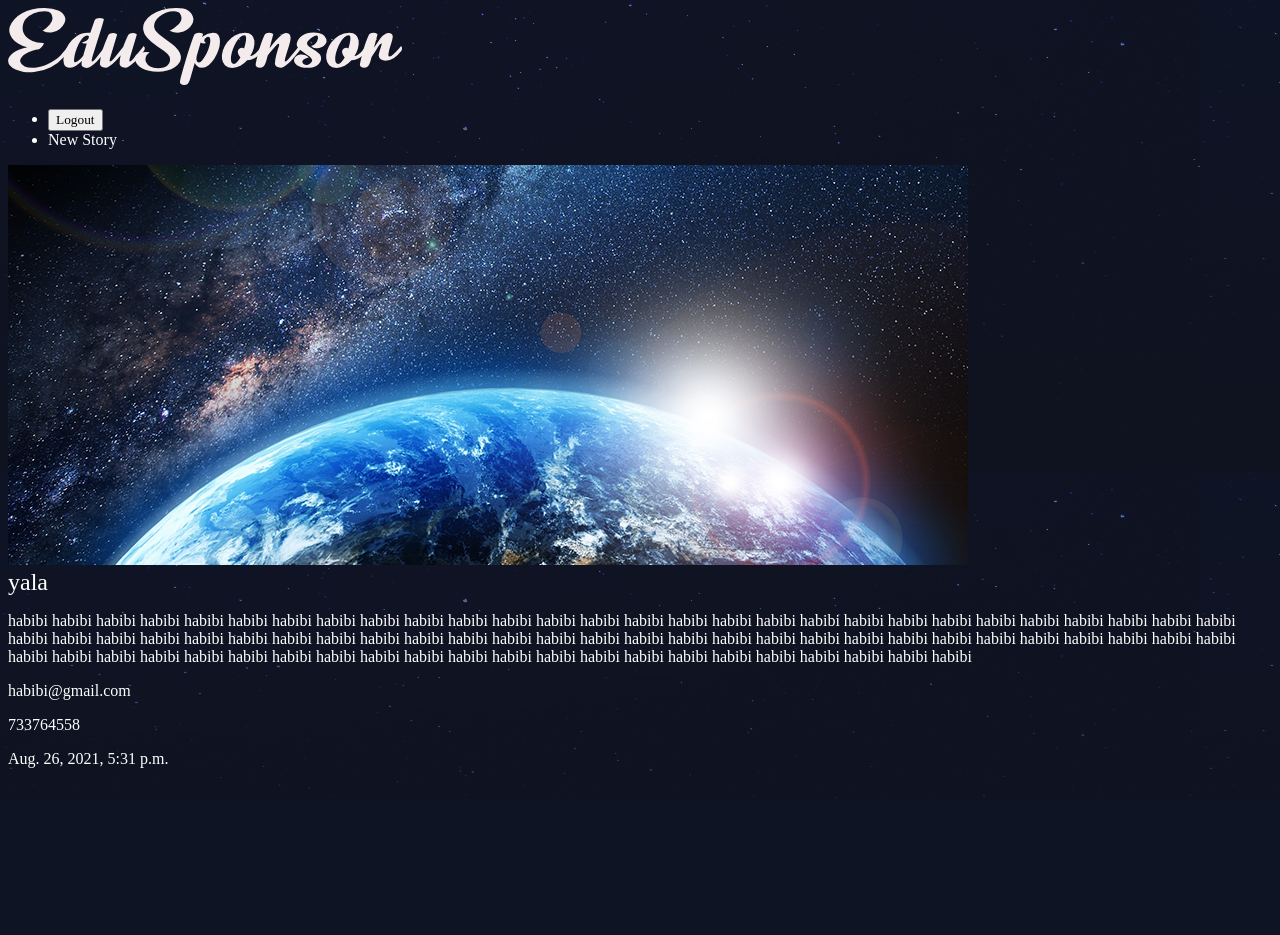
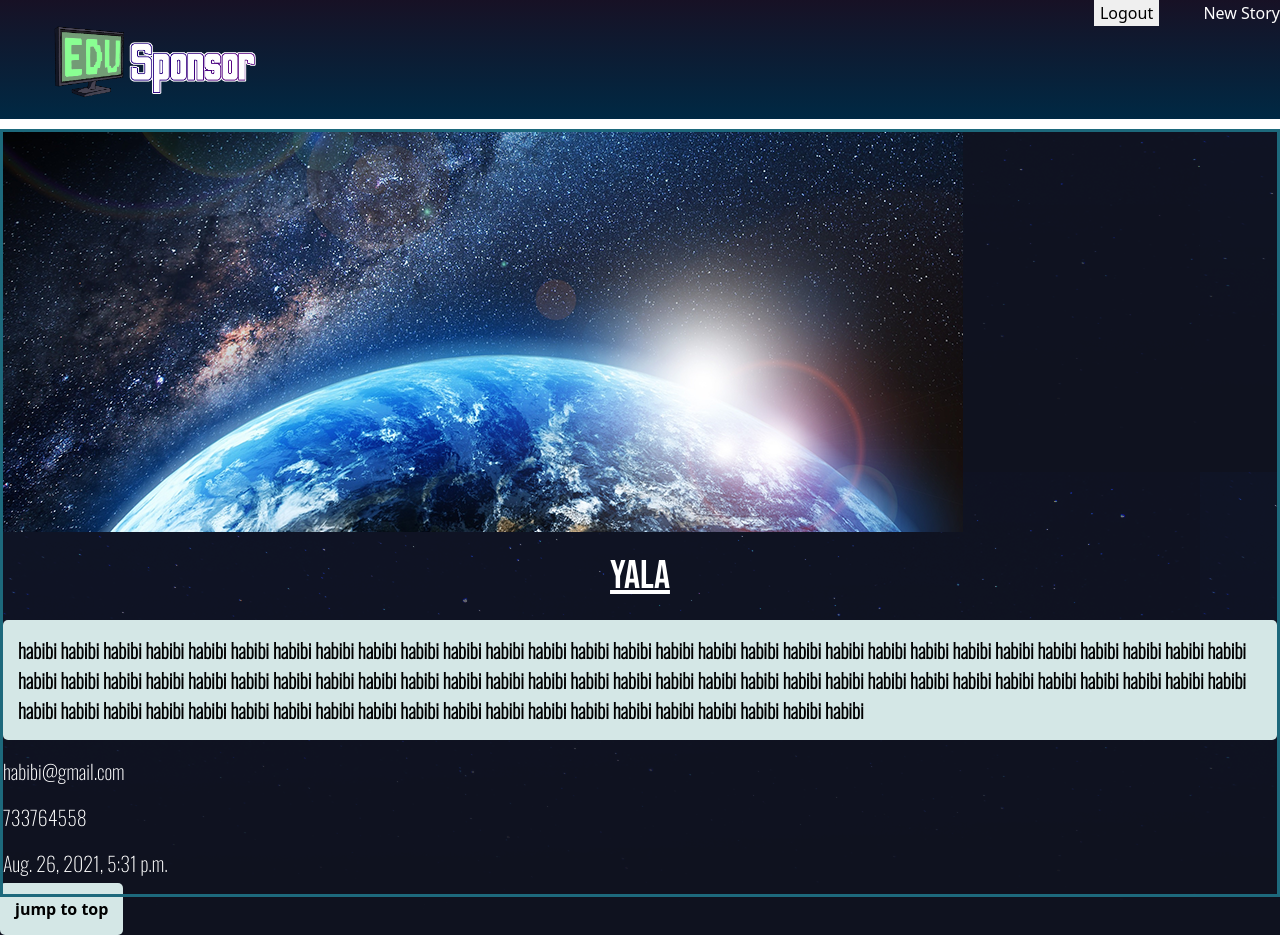
Before and after one commit to lethiwe-mwendwa/trojan-hackathon, a Django app: a page that uses webApp2/edusponsor/templates/base_layout.html in a window 1280 px wide. Before the commit the page ends 798 px from the top, so only its background shows below. Run offline with Django 3.2, Linux system fonts and the light colour scheme; a user stored in the database is signed in; data comes from the database, SQL or seed files in the repository; both versions use the stored data as it was after the commit.

Commit message:
Did some front end edits

```diff
--- a/webApp2/edusponsor/assets/style.css
+++ b/webApp2/edusponsor/assets/style.css
@@ -1,3 +1,6 @@
+
+
+
 body{
     background-color: #0f121f;
     background-image: url(/static/stars.png);
@@ -6,15 +9,126 @@ body{
 }
 
 body *{
-    font-family: Ubuntu;
+
 }
 
+p{
+    font-family: 'Oswald', sans-serif, Ubuntu;
+    font-size: 20px;
+}
+
+
 h1, h2, h3, h4, h5{
+    font-family: 'Bebas Neue', cursive;
     font-weight: normal;
     margin: 0;
+    font-size: 40px;
+}
+
+h1{
+    font-size: 60px;
+}
+
+h2{
+    text-decoration: underline;
+}
+h2:hover{
+    font-weight: 60px;
+    color: aquamarine;
 }
 
 a, a:hover, a:visited{
     color: #fff;
     text-decoration: none;
 }
+
+.wrapper{
+    margin: 0 auto;
+}
+
+div.wrapper h1{
+    text-align: center;
+    margin: 50px;
+}
+
+header{
+    display: grid;
+    grid-template-columns: 1fr 1fr;
+    background-image: linear-gradient(#171125,#002944);
+    border: white;
+    border-width: 0px;
+    border-bottom: 10px;
+    border-style: solid;
+}
+
+
+nav{
+    justify-self:end;
+}
+
+nav li{
+    display: inline-block;
+    margin-left: 40px;
+}
+
+nav button{
+    cursor: pointer;
+    border: 0;
+}
+
+.donees {
+    display: grid;
+    grid-template-columns: 1fr 1fr 1fr;
+    grid-gap: 30px;
+
+}
+
+.donee{
+    padding: 10px;
+    border: 3px solid #1d697c;
+    position: relative;
+    padding-bottom: 40px;
+}
+
+.donee-detail .donee{
+    padding: 0;
+}
+
+.donee-detail .donee img{
+    max-width: 100%;
+
+}
+
+.donee-detail .donee h2{
+    text-align: center;
+    margin: 20px auto;
+}
+
+.donee-detail .donee p{
+
+}
+
+.des{
+    margin-top: 10px;
+    background-color: rgb(212, 231, 230);
+    color: rgb(0, 0, 0);
+    font-weight: bold;
+    padding: 15px;
+    border-radius: 5px;
+
+}
+
+.email{
+    font-family: 'Oswald', sans-serif, Ubuntu;
+    font-size: 20px;
+
+}
+
+.toTop{
+    margin-top:60px;
+    background-color: rgb(212, 231, 230);
+    color: rgb(0, 0, 0);
+    font-weight: bold;
+    padding: 15px;
+    border-radius: 5px;
+}
--- a/webApp2/edusponsor/donees/templates/donees/donee_detail.html
+++ b/webApp2/edusponsor/donees/templates/donees/donee_detail.html
@@ -5,10 +5,12 @@
   <div class="donee">
     <img src="{{donee.thumb.url}}"/>
     <h2>{{ donee.name }}</h2>
-    <p>{{ donee.message }}</p>
-    <p>{{ donee.email }}</p>
-    <p>{{ donee.contact }}</p>
-    <p>{{ donee.date }}</p>
+    <p class='des'>{{ donee.message }}</p>
+    <p class='email'>{{ donee.email }}</p>
+    {% comment %} <a href=("mailto:"+{{donee.email}}) class='email'>{{ donee.email }}</a> {% endcomment %}
+    <p class='contact'>{{ donee.contact }}</p>
+    <p class='date'>{{ donee.date }}</p>
   </div>
 </div>
+<a class="toTop" href="#">jump to top</a>
 {% endblock %}
--- a/webApp2/edusponsor/templates/base_layout.html
+++ b/webApp2/edusponsor/templates/base_layout.html
@@ -3,11 +3,15 @@
     <head>
         <meta charset="UTF-8">
         <title>Donees</title>
+        <link rel="preconnect" href="https://fonts.googleapis.com">
+        <link rel="preconnect" href="https://fonts.gstatic.com" crossorigin>
+        <link href="https://fonts.googleapis.com/css2?family=Bebas+Neue&family=Oswald:wght@200&display=swap" rel="stylesheet">
+        <link href="https://cdn.jsdelivr.net/npm/bootstrap@5.1.0/dist/css/bootstrap.min.css" rel="stylesheet" integrity="sha384-KyZXEAg3QhqLMpG8r+8fhAXLRk2vvoC2f3B09zVXn8CA5QIVfZOJ3BCsw2P0p/We" crossorigin="anonymous">
         <link rel="stylesheet" href="/static/style.css">
     </head>
     <body>
         <header class="wrapper">
-            <h1><a href="{% url 'home' %}"><img src="/static/logo.png" alt="edusponsor" /></a></h1>
+            <h1><a href="{% url 'home' %}"><img src="/static/logo.png" alt="edusponsor" style="width:350px;"/></a></h1>
             <nav>
                 <ul>
                     {% if user.is_authenticated %}
```
Also changed, not shown: webApp2/edusponsor/donees/templates/donees/donee_list.html (+5 -4 lines), webApp2/edusponsor/assets/logo.png, webApp2/edusponsor/db.sqlite3.
